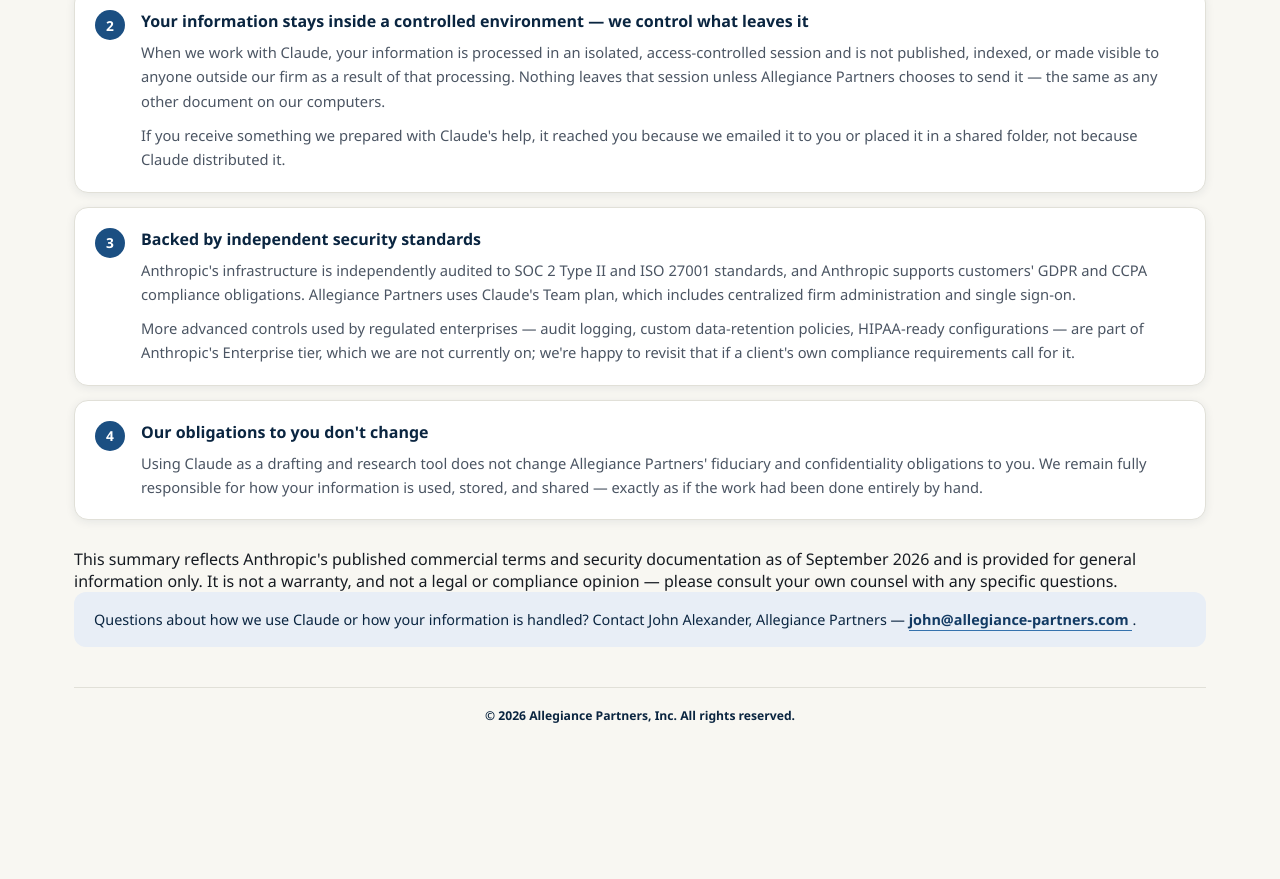
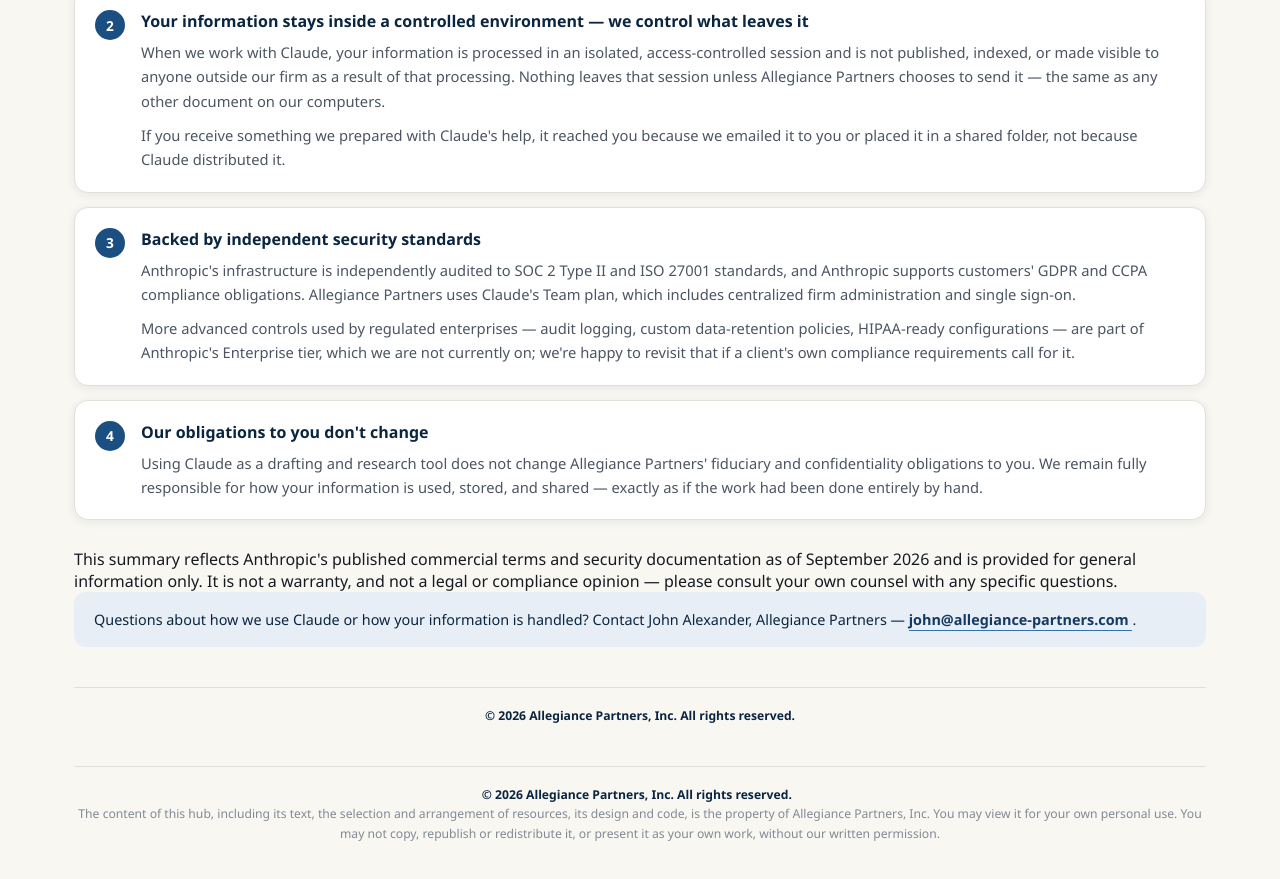
Before and after one commit to allegiancepartners/UHNW-Resource-Hub, a plain HTML site: page uhnw-about-us.html in a window 1280 px wide. Shown: the part 2422-3301 px from the top of the page. Before the commit the page ends 3212 px from the top, so only its background shows below. Drawn offline with Linux system fonts and the light colour scheme.

Commit message:
Modify footer content in uhnw-about-us.html
Updated footer to include copyright notice and usage restrictions.

```diff
--- a/uhnw-about-us.html
+++ b/uhnw-about-us.html
@@ -482,7 +482,7 @@
     </div>
 
 </section>
-  <footer> <strong>© 2026 Allegiance Partners, Inc. All rights reserved.</strong></footer>
+  <footer> <strong>© 2026 Allegiance Partners, Inc. All rights reserved.</strong> <footer> <strong>© 2026 Allegiance Partners, Inc. All rights reserved.</strong> &nbsp; <p>The content of this hub, including its text, the selection and arrangement of resources, its design and code, is the property of Allegiance Partners, Inc. You may view it for your own personal use. You may not copy, republish or redistribute it, or present it as your own work, without our written permission.</p> </footer>
 
 </div>
 </body>
```
